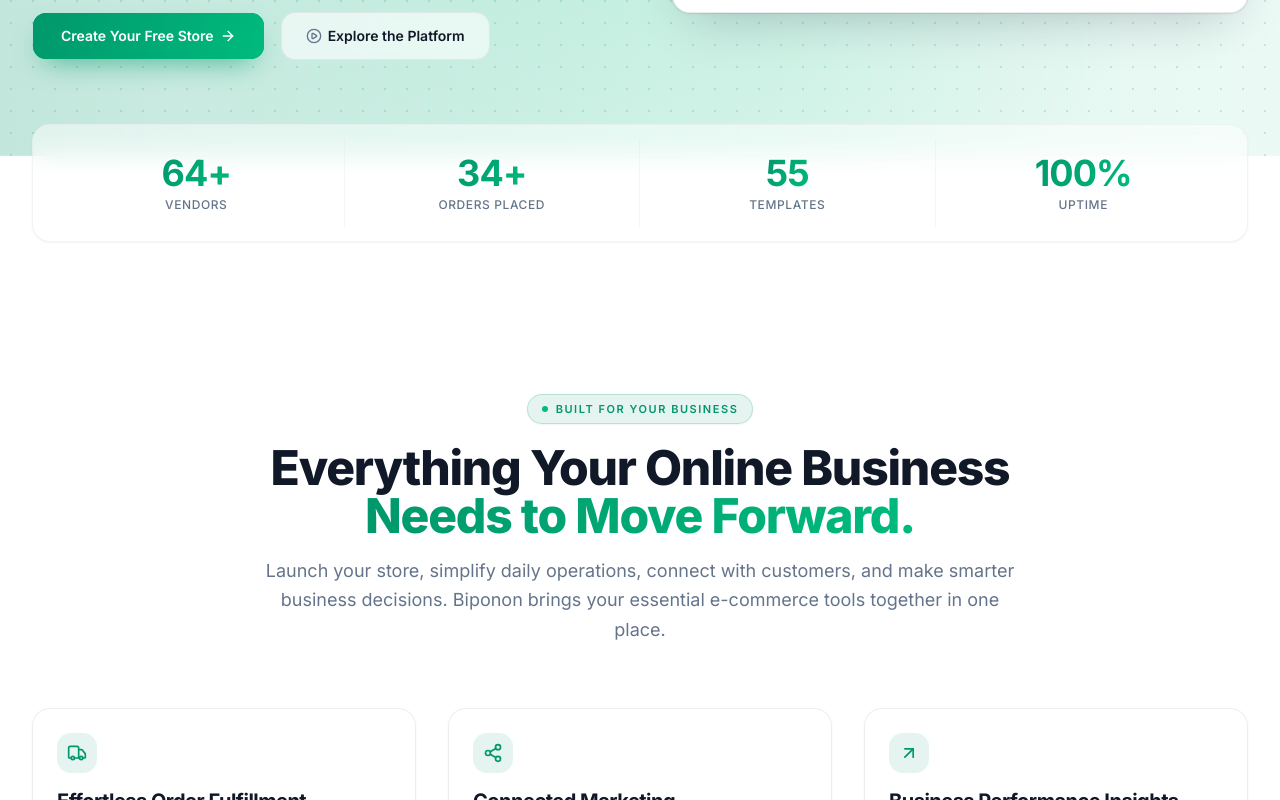
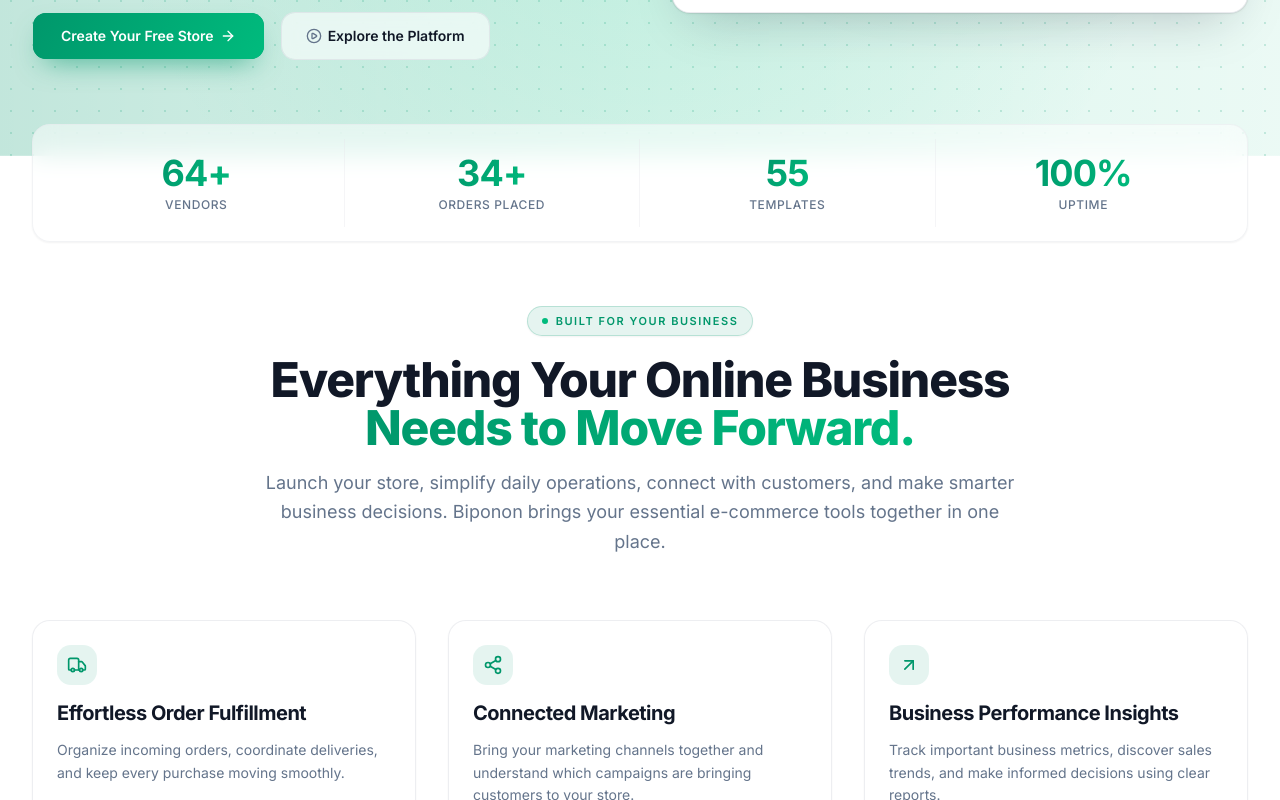
Before and after one commit to tfshorifulislam/biponon, a Next.js app: page / in a window 1280 px wide. Shown: the part 560-1360 px from the top of the page. Built offline with nearby package versions, Linux system fonts and the light colour scheme.

Commit message:
desing udpate

```diff
--- a/src/components/banner/statsSection.tsx
+++ b/src/components/banner/statsSection.tsx
@@ -119,7 +119,7 @@ export function StatsSection() {
     <section
       ref={sectionRef}
       aria-label="Biponon platform statistics"
-      className="relative z-10 w-full px-4 pb-10 sm:px-6 sm:pb-14 lg:px-8 -mt-4 sm:-mt-6 lg:-mt-8"
+      className="relative z-10 w-full px-4 sm:px-6 lg:px-8 -mt-4 sm:-mt-6 lg:-mt-8"
     >
       <div className="mx-auto w-full max-w-7xl">
         <div className="rounded-2xl border border-border/50 bg-card/50 p-2 shadow-xs backdrop-blur-md dark:border-white/10 dark:bg-card/40 sm:p-3 lg:px-4 lg:py-3.5">
--- a/src/components/features/featuresSection.tsx
+++ b/src/components/features/featuresSection.tsx
@@ -90,7 +90,7 @@ export function FeaturesSection() {
       id="features"
       ref={sectionRef}
       aria-label="Biponon platform features"
-      className="relative isolate w-full px-4 py-16 sm:px-6 sm:py-20 lg:px-8 lg:py-24"
+      className="relative isolate w-full px-4 py-16 sm:px-6 lg:px-8"
     >
       <div className="mx-auto w-full max-w-7xl">
         {/* Section Header */}
```
